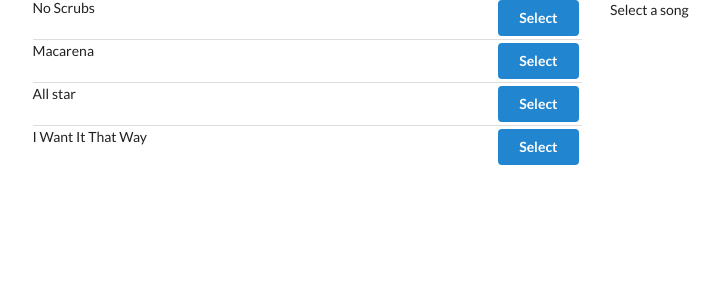
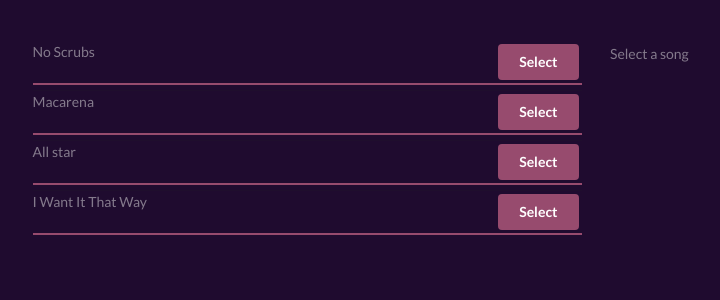
Before and after one commit to noximus/react-muscle-2, a React (Create React App) app: page / in a window 1280 px wide. Shown: the top 300 px of the page, without its empty margins (44-764 px from the left). Built offline with nearby package versions, Linux system fonts and the light colour scheme.

Commit message:
styled components added with a bit of styling

```diff
--- a/package.json
+++ b/package.json
@@ -7,7 +7,8 @@
     "react-dom": "^16.8.5",
     "react-redux": "^6.0.1",
     "react-scripts": "2.1.8",
-    "redux": "^4.0.1"
+    "redux": "^4.0.1",
+    "styled-components": "^4.2.0"
   },
   "scripts": {
     "start": "react-scripts start",
--- a/public/index.html
+++ b/public/index.html
@@ -8,7 +8,23 @@
       content="width=device-width, initial-scale=1, shrink-to-fit=no"
     />
     <meta name="theme-color" content="#000000" />
-    <link rel="stylesheet" href="https://cdnjs.cloudflare.com/ajax/libs/semantic-ui/2.4.1/semantic.min.css">
+
+    <link
+      rel="stylesheet"
+      href="https://cdnjs.cloudflare.com/ajax/libs/semantic-ui/2.4.1/semantic.min.css"
+    />
+    <style>
+      body {
+        background-color: rgb(31, 11, 47);
+        color: rgb(132, 122, 140);
+      }
+      .ui.primary.button {
+        /* background-color: rgb(151, 75, 110); */
+      }
+      .ui.primary.button:hover {
+        /* background-color: rgb(213, 128, 168); */
+      }
+    </style>
     <!--
       manifest.json provides metadata used when your web app is installed on a
       user's mobile device or desktop. See https://developers.google.com/web/fundamentals/web-app-manifest/
--- a/src/components/App.js
+++ b/src/components/App.js
@@ -1,10 +1,16 @@
-import React from 'react';
-import SongList from './SongList';
-import SongDetail from './SongDetail';
+import React from "react";
+import SongList from "./SongList";
+import SongDetail from "./SongDetail";
+import styled from "styled-components";
+
+const Container = styled.div`
+  backgroundcolor: rgb(31, 11, 47);
+  margin: 30px !important;
+`;
 
 const App = () => {
   return (
-    <div className="ui container grid">
+    <Container className="ui container grid">
       <div className="ui row">
         <div className="column eight wide">
           <SongList />
@@ -13,7 +19,7 @@ const App = () => {
           <SongDetail />
         </div>
       </div>
-    </div>
+    </Container>
   );
 };
 
--- a/src/components/SongList.js
+++ b/src/components/SongList.js
@@ -1,35 +1,51 @@
-import React, { Component } from 'react';
+import React, { Component } from "react";
 import { connect } from "react-redux";
 import { selectSong } from "../actions";
+import styled from "styled-components";
+
+const Button = styled.button`
+  background-color: rgb(151, 75, 110) !important;
+
+  :hover {
+    background-color: rgb(213, 128, 168) !important;
+  }
+`;
+const StyledItem = styled.div`
+  border-bottom: solid 2px rgb(151, 75, 110) !important;
+  box-sizing: border !important;
+  margin-bottom: 5px !important;
+  :last-child {
+    padding-bottom: 0.21428571em !important;
+  }
+`;
 
 class SongList extends Component {
-  renderList () {
-    return this.props.songs.map((song) => {
+  renderList() {
+    return this.props.songs.map(song => {
       return (
-        <div className="item" key={song.title}>
+        <StyledItem className="item" key={song.title}>
           <div className="right floated content">
-            <button
+            <Button
               className="ui button primary"
               onClick={() => this.props.selectSong(song)}
             >
               Select
-            </button>
+            </Button>
           </div>
           <div className="content">{song.title}</div>
-        </div>
+        </StyledItem>
       );
     });
   }
   render() {
-    return (
-      <div className="ui divided list">
-        {this.renderList()}
-      </div>
-    );
+    return <div className="ui divided list">{this.renderList()}</div>;
   }
 }
 const mapStateToProps = state => ({
   songs: state.songs
-})
+});
 
-export default connect(mapStateToProps, { selectSong })(SongList);
+export default connect(
+  mapStateToProps,
+  { selectSong }
+)(SongList);
```
Also changed, not shown: 1 other file (tests, documents, lock files or other folders).
